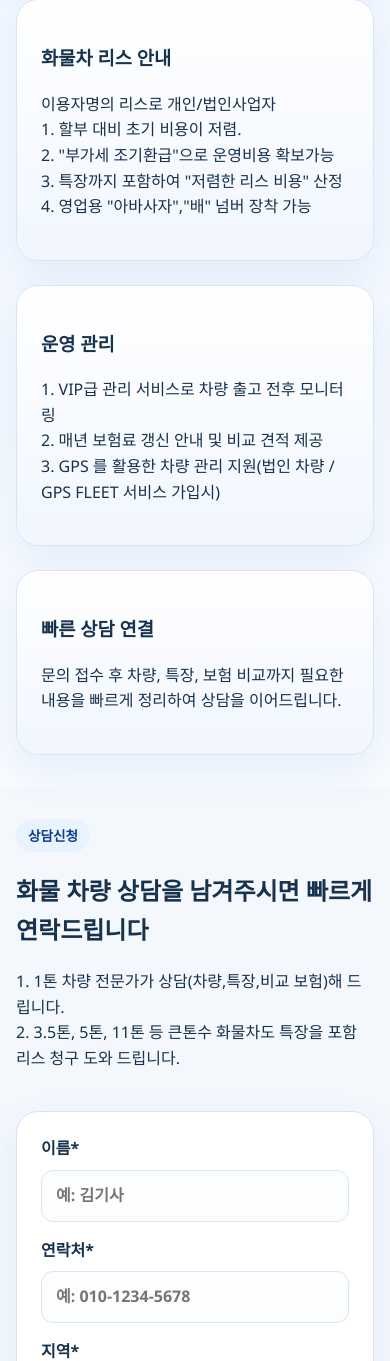
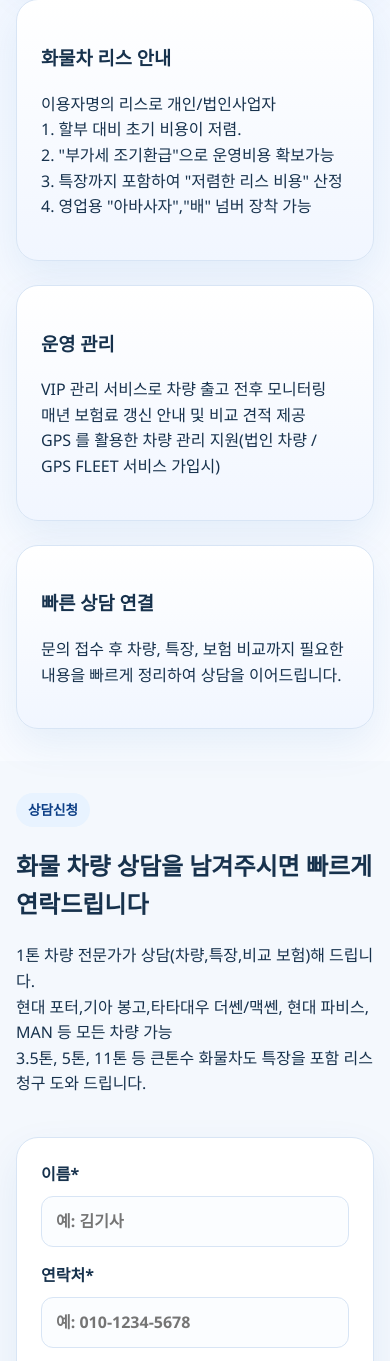
Before and after one commit to sujinchoo/Promotion_Truck_Platform, a Flask app: page /mobile in a window 390 px wide. Shown: the part 1513-2874 px from the top of the page. Run offline with Flask 3, Linux system fonts and the light colour scheme.

Commit message:
Update mobile.html

```diff
--- a/templates/mobile.html
+++ b/templates/mobile.html
@@ -49,9 +49,9 @@
             </article>
             <article class="info-card accent-card">
                 <h3>운영 관리</h3>
-                <p>1. VIP급 관리 서비스로 차량 출고 전후 모니터링<br>
-                2. 매년 보험료 갱신 안내 및 비교 견적 제공<br>
-                3. GPS 를 활용한 차량 관리 지원(법인 차량 / GPS FLEET 서비스 가입시)</p>
+                <p>VIP 관리 서비스로 차량 출고 전후 모니터링<br>
+                매년 보험료 갱신 안내 및 비교 견적 제공<br>
+                GPS 를 활용한 차량 관리 지원(법인 차량 / GPS FLEET 서비스 가입시)</p>
             </article>
             <article class="info-card accent-card">
                 <h3>빠른 상담 연결</h3>
@@ -66,8 +66,9 @@
         <div>
             <span class="eyebrow">상담신청</span>
             <h2>화물 차량 상담을 남겨주시면 빠르게 연락드립니다</h2>
-            <p>1. 1톤 차량 전문가가 상담(차량,특장,비교 보험)해 드립니다.<br>
-            2. 3.5톤, 5톤, 11톤 등 큰톤수 화물차도 특장을 포함 리스 청구 도와 드립니다.</p>
+            <p>1톤 차량 전문가가 상담(차량,특장,비교 보험)해 드립니다.<br>
+                현대 포터,기아 봉고,타타대우 더쎈/맥쎈, 현대 파비스, MAN 등 모든 차량 가능<br>
+            3.5톤, 5톤, 11톤 등 큰톤수 화물차도 특장을 포함 리스 청구 도와 드립니다.</p>
         </div>
         {% with landing_page='mobile_ad' %}
             {% include "partials/consult_form.html" %}
```
